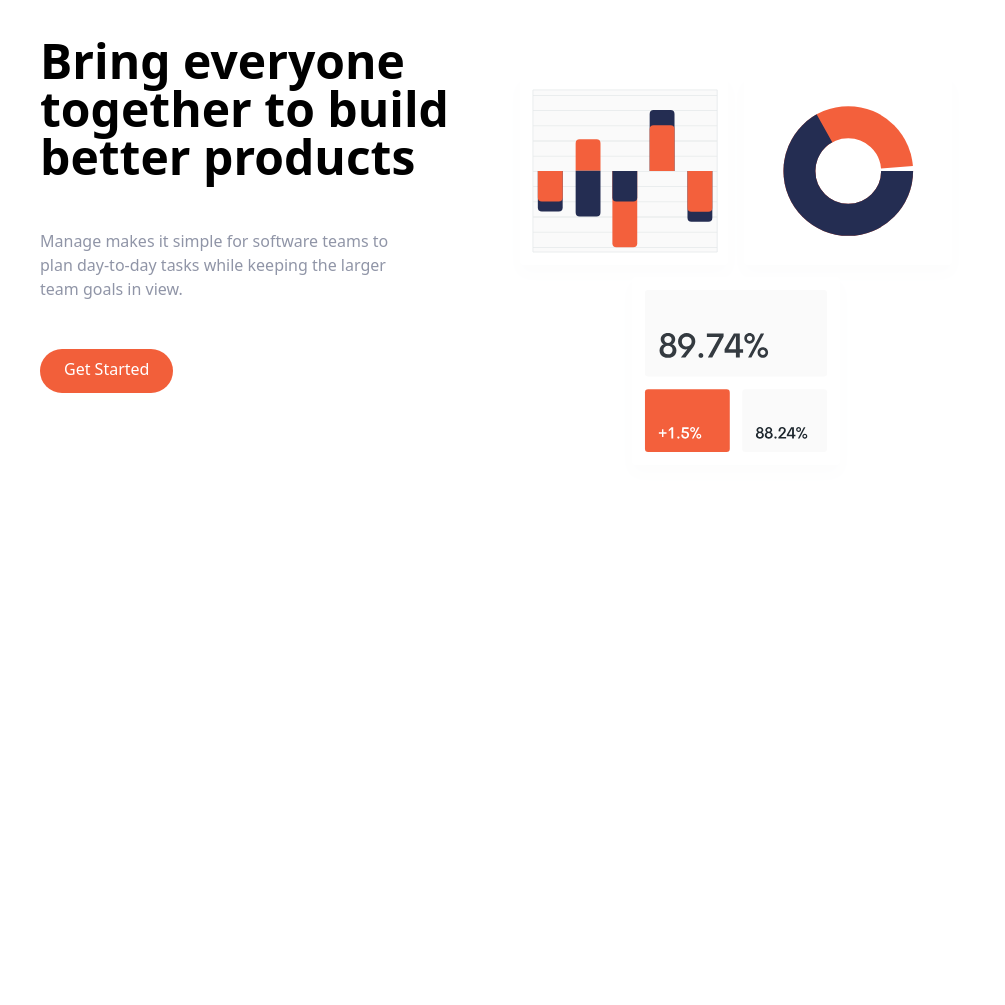
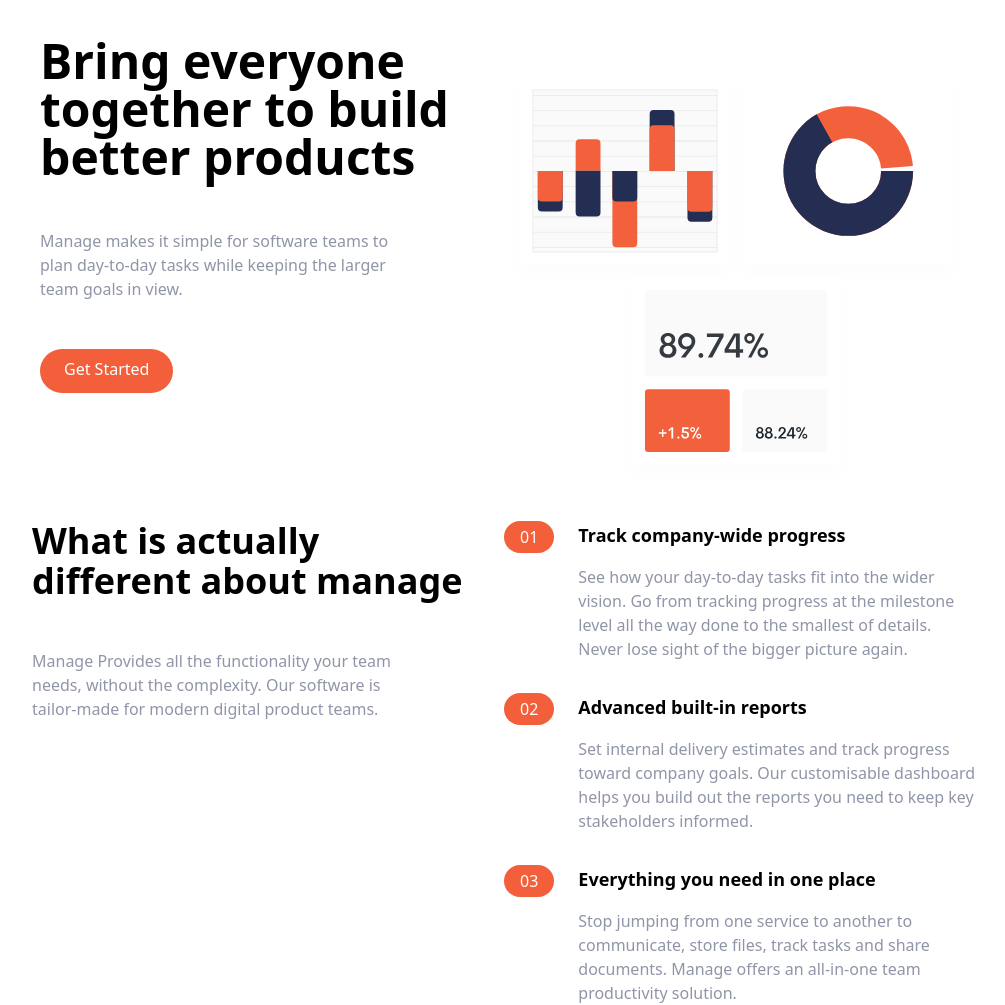
Before and after one commit to Isaac3N/tailwindCSS, a website: page public/index.html in a window 1280 px wide. Shown: the part 95-1100 px from the top of the page, without its empty margins (136-1141 px from the left). Before the commit the page ends 800 px from the top, so only its background shows below. Drawn offline with Linux system fonts and the light colour scheme.

Commit message:
testimonial section

```diff
--- a/public/index.html
+++ b/public/index.html
@@ -63,5 +63,117 @@
 				</div>
 			</div>
 		</section>
+		<!-- Feature section -->
+		<section id="features">
+			<!-- Flex container -->
+			<div
+				class="container flex flex-col px-4 mx-auto space-y-12 md:space-y-0 md:flex-row"
+			>
+				<!-- What is different section -->
+				<div class="flex flex-col space-y-12 md:w-1/2">
+					<h2 class="max-w-md text-4xl font-bold text-center md:text-left">
+						What is actually different about manage
+					</h2>
+					<p class="max-w-sm text-center text-darkGrayishBlue md:text-left">
+						Manage Provides all the functionality your team needs, without the
+						complexity. Our software is tailor-made for modern digital product
+						teams.
+					</p>
+				</div>
+				<!-- Numbered List -->
+				<div class="flex flex-col space-y-8 md:w-1/2">
+					<!-- List Item 1 -->
+					<div
+						class="flex flex-col space-y-3 md:space-y-0 md:space-x-6 md:flex-row"
+					>
+						<!-- Heading -->
+						<div class="rounded-l-full bg-brightRedSupLight md:bg-transparent">
+							<div class="flex items-center space-x-2">
+								<div
+									class="px-4 py-2 text-white rounded-full md:py-1 bg-brightRed"
+								>
+									01
+								</div>
+								<h3 class="text-base font-bold md:mb-4 md:hidden">
+									Track company-wide progress
+								</h3>
+							</div>
+						</div>
+
+						<div>
+							<h3 class="hidden mb-4 text-lg font-bold md:block">
+								Track company-wide progress
+							</h3>
+							<p class="text-darkGrayishBlue">
+								See how your day-to-day tasks fit into the wider vision. Go from
+								tracking progress at the milestone level all the way done to the
+								smallest of details. Never lose sight of the bigger picture
+								again.
+							</p>
+						</div>
+					</div>
+
+					<!-- List Item 2 -->
+					<div
+						class="flex flex-col space-y-3 md:space-y-0 md:space-x-6 md:flex-row"
+					>
+						<!-- Heading -->
+						<div class="rounded-l-full bg-brightRedSupLight md:bg-transparent">
+							<div class="flex items-center space-x-2">
+								<div
+									class="px-4 py-2 text-white rounded-full md:py-1 bg-brightRed"
+								>
+									02
+								</div>
+								<h3 class="text-base font-bold md:mb-4 md:hidden">
+									Advanced built-in reports
+								</h3>
+							</div>
+						</div>
+
+						<div>
+							<h3 class="hidden mb-4 text-lg font-bold md:block">
+								Advanced built-in reports
+							</h3>
+							<p class="text-darkGrayishBlue">
+								Set internal delivery estimates and track progress toward
+								company goals. Our customisable dashboard helps you build out
+								the reports you need to keep key stakeholders informed.
+							</p>
+						</div>
+					</div>
+
+					<!-- List Item 3 -->
+					<div
+						class="flex flex-col space-y-3 md:space-y-0 md:space-x-6 md:flex-row"
+					>
+						<!-- Heading -->
+						<div class="rounded-l-full bg-brightRedSupLight md:bg-transparent">
+							<div class="flex items-center space-x-2">
+								<div
+									class="px-4 py-2 text-white rounded-full md:py-1 bg-brightRed"
+								>
+									03
+								</div>
+								<h3 class="text-base font-bold md:mb-4 md:hidden">
+									Everything you need in one place
+								</h3>
+							</div>
+						</div>
+
+						<div>
+							<h3 class="hidden mb-4 text-lg font-bold md:block">
+								Everything you need in one place
+							</h3>
+							<p class="text-darkGrayishBlue">
+								Stop jumping from one service to another to communicate, store
+								files, track tasks and share documents. Manage offers an
+								all-in-one team productivity solution.
+							</p>
+						</div>
+					</div>
+				</div>
+			</div>
+		</section>
 	</body>
 </html>
```
Also changed, not shown: public/output.css.
